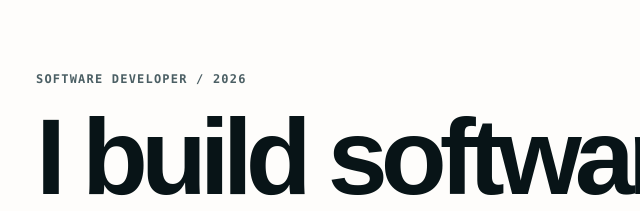
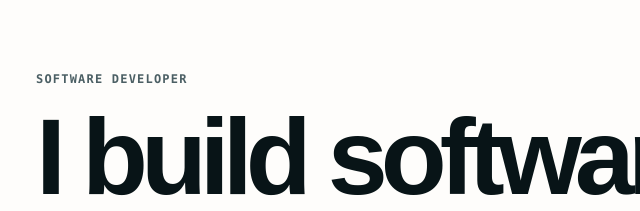
Before and after one commit to jesusgraterol/jesusgraterol.dev, an Astro site: page / in a window 1280 px wide. Shown: the part 123-334 px from the top of the page, 44-684 px from the left. Built offline with nearby package versions, Linux system fonts and the light colour scheme; Astro itself is replaced by a stand-in of ours.

Commit message:
fix(portfolio): remove hard-coded year from hero eyebrow
Signed-off-by: Jesus Graterol <jesusgraterol.dev@protonmail.com>
Co-Authored-By: Claude Opus 5.5 <noreply@anthropic.com>

```diff
--- a/src/components/hero-section/hero-section.astro
+++ b/src/components/hero-section/hero-section.astro
@@ -9,7 +9,7 @@ import SocialLinks from '../social-links/social-links.astro';
   <div class="grid-background pointer-events-none absolute inset-0 -z-10 opacity-70"></div>
   <div class="page-shell grid items-center gap-14 lg:grid-cols-[minmax(0,1fr)_19rem] lg:gap-20">
     <div>
-      <p class="eyebrow">Software Developer / 2026</p>
+      <p class="eyebrow">Software Developer</p>
       <h1 class="display-title mt-5">I build software for ambitious ideas.</h1>
       <p class="mt-7 max-w-2xl text-xl leading-8 font-medium text-muted sm:text-2xl">
         {PORTFOLIO.bio.title}. I’m a seasoned software developer pairing durable engineering
```
